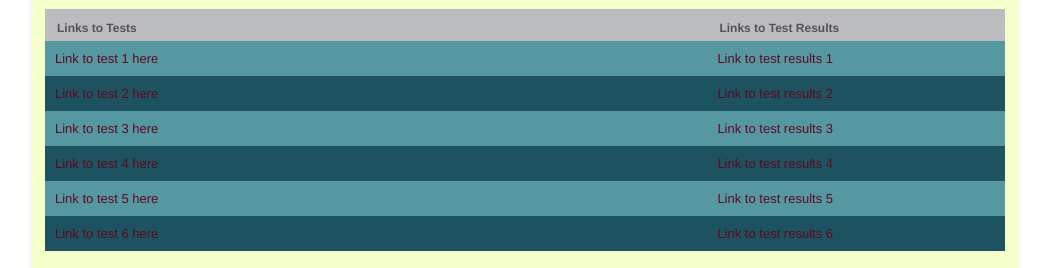
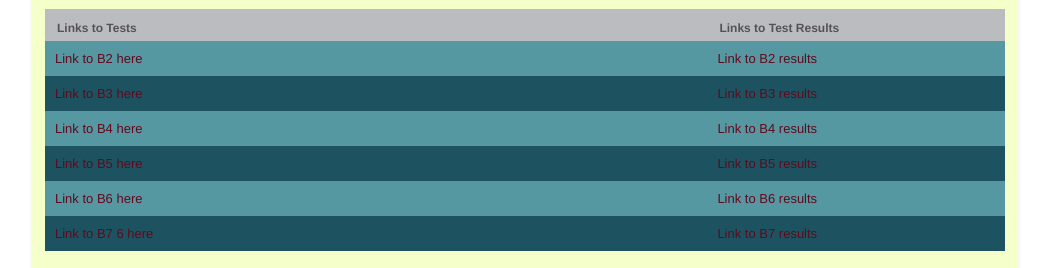
Before and after one commit to cartersteven/WiU_Carter_Steven, a plain HTML site: page index.html in a window 1280 px wide. Shown: the part 519-787 px from the top of the page, without its empty margins (115-1164 px from the left). Drawn offline with Linux system fonts and the light colour scheme.

Commit message:
Changed names. Added B4

```diff
--- a/index.html
+++ b/index.html
@@ -38,29 +38,29 @@
        </thead>
        <tbody>
           <tr class="odd">
-             <td><a href="https://usabilityhub.com/do/f614fe553db0/e066" title="B2 Test Link" target="_blank">Link to test 1 here</a></td>
-             <td><a href="https://usabilityhub.com/tests/f614fe553db0/results/d8cffce7277" title="B2 Test Results" target="_blank">Link to test results 1</a></td>
+             <td><a href="https://usabilityhub.com/do/f614fe553db0/e066" title="B2 Test Link" target="_blank">Link to B2 here</a></td>
+             <td><a href="https://usabilityhub.com/tests/f614fe553db0/results/d8cffce7277" title="B2 Test Results" target="_blank">Link to B2 results</a></td>
           </tr>
           <tr>
-             <td><a href="https://usabilityhub.com/do/b4e5ba9c1bdf/f61c" title="Test B3" target="_blank">Link to test 2 here</a></td>
-             <td><a href="https://usabilityhub.com/tests/b4e5ba9c1bdf/results/291bbd0d4da5" title="B3 Results" target="_blank">Link to test results 2</a></td>
+             <td><a href="https://usabilityhub.com/do/b4e5ba9c1bdf/f61c" title="Test B3" target="_blank">Link to B3 here</a></td>
+             <td><a href="https://usabilityhub.com/tests/b4e5ba9c1bdf/results/291bbd0d4da5" title="B3 Results" target="_blank">Link to B3 results</a></td>
           </tr>
           <tr class="odd">
-             <td><a href="#">Link to test 3 here</a></td>
-             <td><a href="">Link to test results 3</a></td>
+             <td><a href="https://usabilityhub.com/do/804b0dfb6d98/2bec" title="B4 Test" target="_blank">Link to B4 here</a></td>
+             <td><a href="https://usabilityhub.com/tests/804b0dfb6d98/results/4d6e4e4d78ae" title="B4 Results" target="_blank">Link to B4 results</a></td>
           </tr>
           <tr>
-             <td><a href="#">Link to test 4 here</a></td>
-             <td><a href="#">Link to test results 4</a></td>
+             <td><a href="#">Link to B5 here</a></td>
+             <td><a href="#">Link to B5 results</a></td>
           </tr>
           <tr class="odd">
-             <td><a href="#">Link to test 5 here</a></td>
-             <td><a href="#">Link to test results 5</a></td>
+             <td><a href="#">Link to B6 here</a></td>
+             <td><a href="#">Link to B6 results</a></td>
           </tr>
           <!-- start link -->
           <tr>
-             <td><a href="#">Link to test 6 here</a></td>
-             <td><a href="#">Link to test results 6</a></td>
+             <td><a href="#">Link to B7 6 here</a></td>
+             <td><a href="#">Link to B7 results</a></td>
           </tr>
           <!-- end link -->
           <!-- to add a new link copy from start link to end link and paste here-->
```
